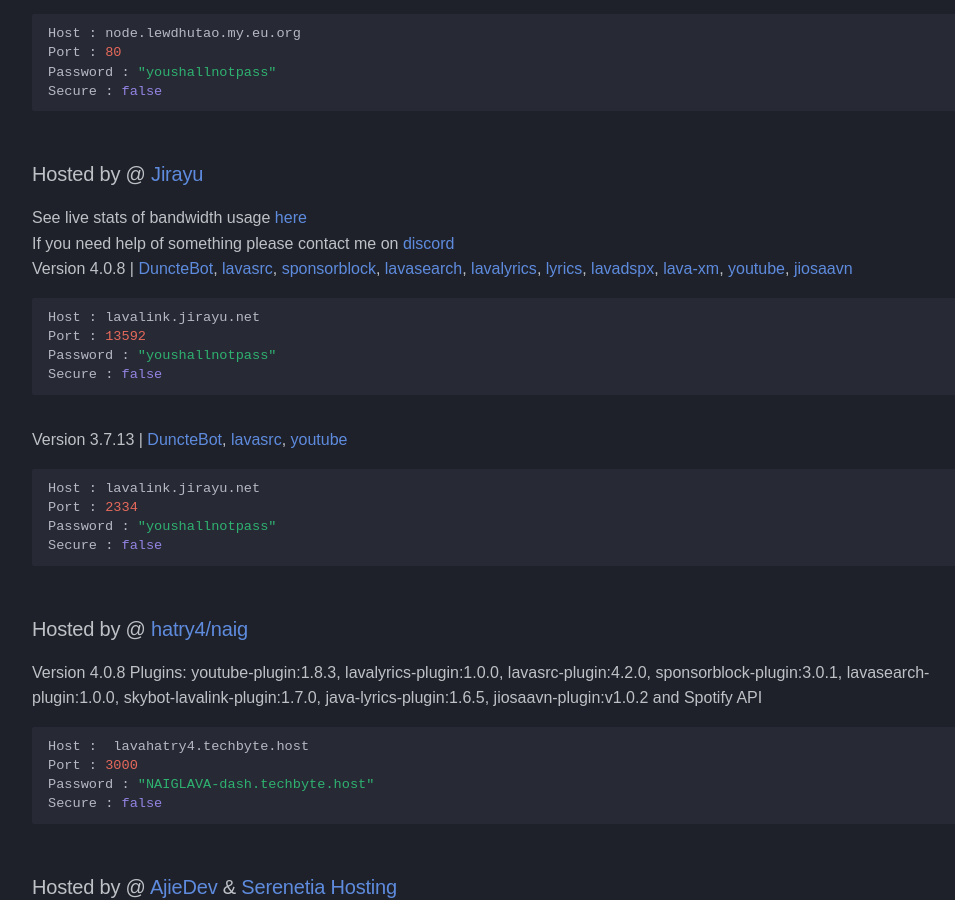
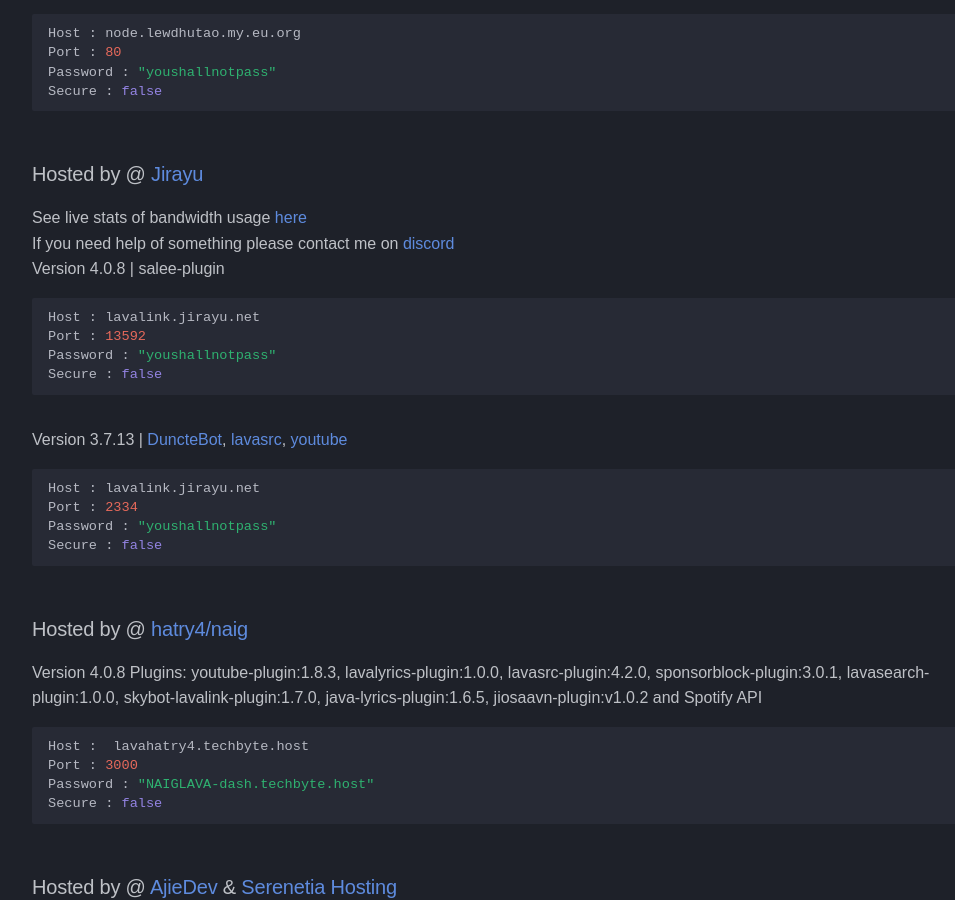
Before and after one commit to DarrenOfficial/lavalink-list, an MkDocs documentation site: the page built from docs/NoSSL/lavalink-without-ssl.md, in a window 1280 px wide and 900 px high, scrolled down 810 px. Shown: the whole window, without its empty margins (14-969 px from the left). Built offline with MkDocs 1.6.1 and Material for MkDocs 9.7.7, drawn with Linux system fonts in a browser that asks for light colours; some web fonts are replaced; comment, search, counter and statistics services are not loaded; a style sheet for code colours, icons or effects is not loaded; some of the changed text lies outside the part shown.

Commit message:
Update plugins for Jirayu's and SomboyTiger's nodes (#602)
Update lavalink-without-ssl.md

````diff
--- a/docs/NoSSL/lavalink-without-ssl.md
+++ b/docs/NoSSL/lavalink-without-ssl.md
@@ -52,8 +52,8 @@ Secure : false
 
 ### Hosted by @ [Jirayu](https://jirayu.net)
 See live stats of bandwidth usage [here](https://status.jirayu.net/report/uptime/a5b140d89f605d476a19732f80a70ff6/) <br />
-If you need help of something please contact me on [discord](https://discord.com/users/1242102634823946350) <br />
-Version 4.0.8 | [DuncteBot](https://github.com/DuncteBot/skybot-lavalink-plugin), [lavasrc](https://github.com/topi314/LavaSrc), [sponsorblock](https://github.com/topi314/SponsorBlock-Plugin), [lavasearch](https://github.com/topi314/LavaSearch), [lavalyrics](https://github.com/topi314/LavaLyrics), [lyrics](https://github.com/DRSchlaubi/lyrics.kt), [lavadspx](https://github.com/esmBot/lava-xm-plugin), [lava-xm](https://github.com/esmBot/lava-xm-plugin), [youtube](https://github.com/lavalink-devs/youtube-source#plugin), [jiosaavn](https://github.com/appujet/jiosaavn-plugin)
+If you need help of something please contact me on [discord](https://discord.gg/RPCfvBSUuM) <br />
+Version 4.0.8 | salee-plugin
 ```bash
 Host : lavalink.jirayu.net
 Port : 13592
@@ -162,8 +162,8 @@ Secure : false
 ```
 
 ### Hosted by @ [SomboyTiger](https://chompubot.work)
-See live stats of bandwidth usage [here](https://status.oreshi.com/report/uptime/43d758c2b718157e83d5726e1d0244a0/) | Support server [here](https://discord.gg/RPCfvBSUuM) <br />
-Version 4 (Wasabi) | Plugin: chompu-plugin, lavasrc-plugin, sponsorblock-plugin
+See live stats of bandwidth usage [here](https://status.oreshi.com/report/uptime/87063efef7cb4252c86331f882451919/) | Support server [here](https://discord.gg/RPCfvBSUuM) <br />
+Version 4 (Wasabi) | Plugin: salee-plugin, sponsorblock-plugin
 ```bash
 Host : lavalink.ipv4.oreshi.com
 Port : 2333
````
